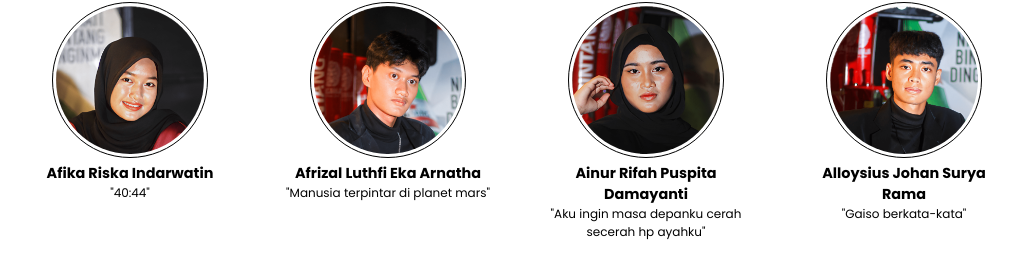
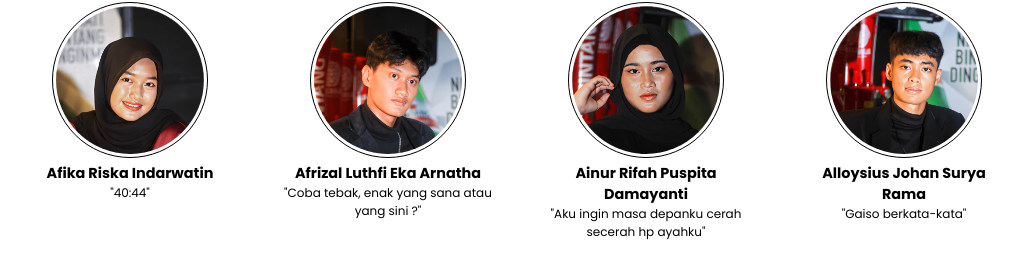
Before and after one commit to Ijoelel/Exsciitwo, a plain HTML site: page index.html in a window 1280 px wide. Shown: the part 2622-2896 px from the top of the page, without its empty margins (123-1158 px from the left). Drawn offline with nearby package versions, Linux system fonts and the light colour scheme; no server answers.

Commit message:
minor change

```diff
--- a/index.html
+++ b/index.html
@@ -123,7 +123,9 @@
 				<div class="murid">
 					<img src="assets/img/photo/photo (2).png" alt="ijul" />
 					<h4 class="name">Afrizal Luthfi Eka Arnatha</h4>
-					<p class="desc">"Manusia terpintar di planet mars"</p>
+					<p class="desc">
+						"Coba tebak, enak yang sana atau yang sini ?"
+					</p>
 				</div>
 				<div class="murid">
 					<img src="assets/img/photo/photo (3).png" alt="ipeh" />
@@ -414,7 +416,7 @@
 		</section>
 		<!-- Event section end -->
 		<!-- Documentation section start -->
- 		<section class="documentation" id="doc">
+		<section class="documentation" id="doc">
 			<h2>Documentation</h2>
 			<div id="container" class="video-player">
 				<video
```
